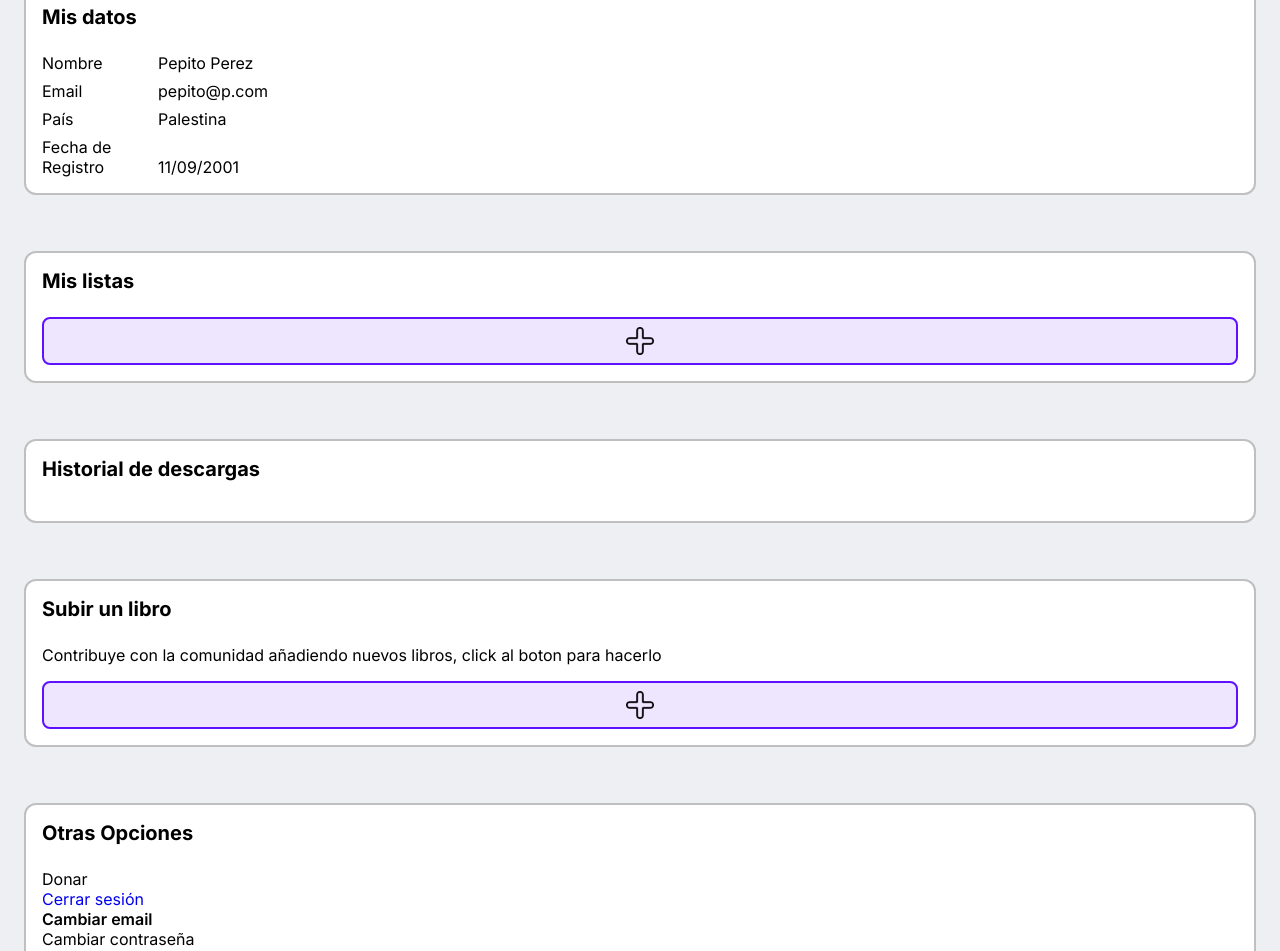
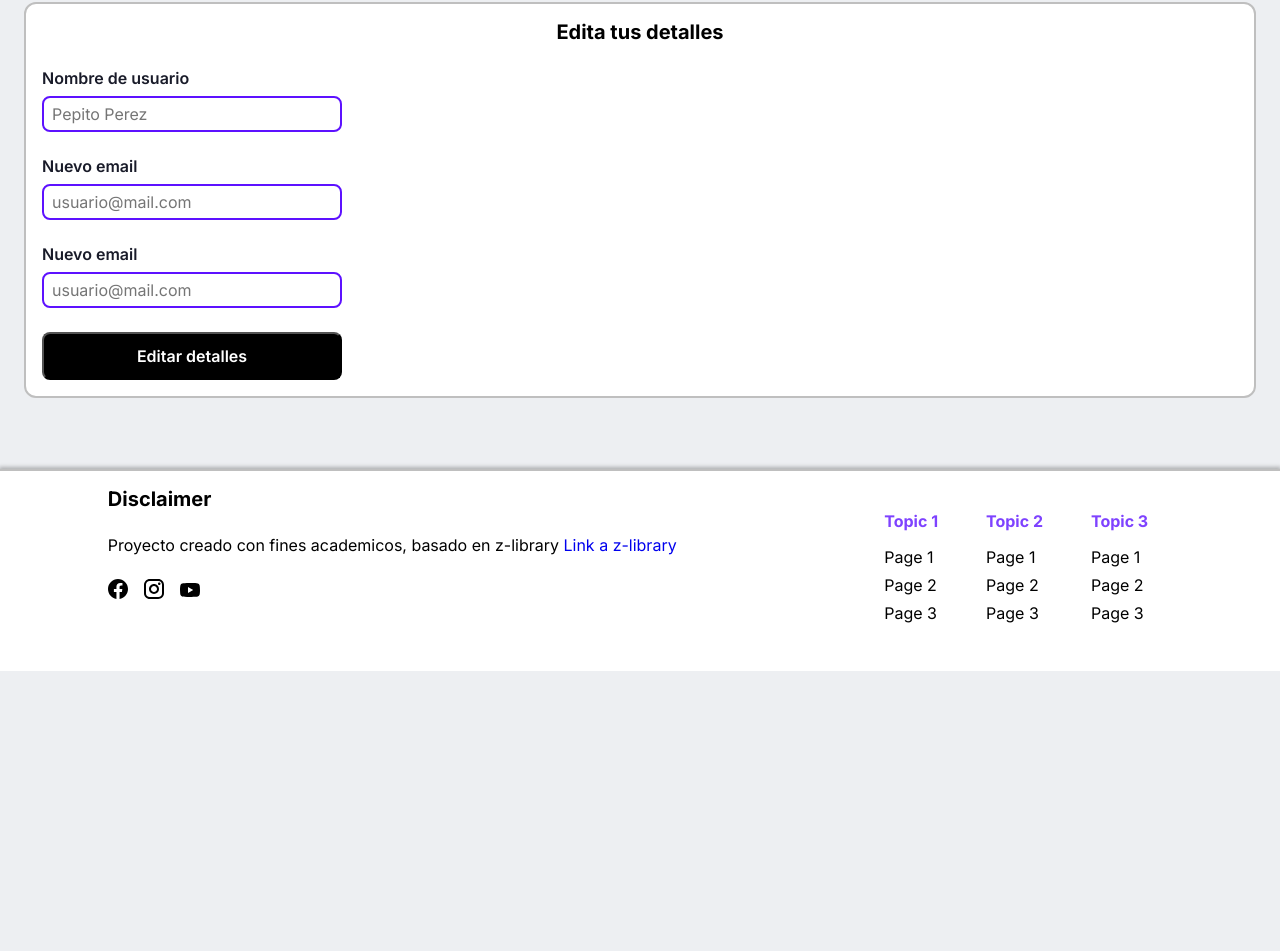
Before and after one commit to jfmonsa/AtlasBooks-front, a React (Vite) app: page /my-account/change-users-details in a window 1280 px wide. Shown: the part 129-1080 px from the top of the page. After the commit the page ends 800 px from the top, so only its background shows below. Built offline with nearby package versions, Linux system fonts and the light colour scheme.

Commit message:
fixes edit users details

```diff
--- a/src/App.jsx
+++ b/src/App.jsx
@@ -9,6 +9,7 @@ import ChangePass from "./pages/account/ChangePass.jsx";
 import BookInformation from "./pages/bookInformation/BookInformation.jsx";
 import RateStars from "./components/rate-stars/RateStars.jsx";
 import MyAccount from "./pages/myaccount/MyAccount.jsx";
+import ChangeUserDetails from "./pages/account/ChangeUserDetails.jsx";
 
 const App = () => {
   return (
@@ -26,7 +27,7 @@ const App = () => {
           <Route path="/my-account" element={<MyAccount />} />
           <Route
             path="/my-account/change-users-details"
-            element={<MyAccount />}
+            element={<ChangeUserDetails />}
           />
           <Route path="/book-information" element={<BookInformation />} />
         </Routes>
--- a/src/pages/account/ChangeUserDetails.jsx
+++ b/src/pages/account/ChangeUserDetails.jsx
@@ -9,18 +9,27 @@ const ChangeUserDetails = () => {
     <Card h1_text="Edita tus detalles" h1_center={true}>
       <form method="post" action="/my-account">
         <InputText
+          text="Nombre de usuario"
+          type="text"
+          holder={NAME}
+          typecss="access"
+        />
+        <InputText
           text="Nuevo email"
           type="email"
           holder={EMAIL}
           typecss="access"
-        ></InputText>
+        />
         <InputText
           text="Nuevo email"
           type="email"
           typecss="access"
           holder={EMAIL}
-        ></InputText>
-        <PrimaryBtnForm cssClasses="black1Btn" />
+        />
+        <PrimaryBtnForm
+          text="Editar detalles"
+          cssClasses="formCustomBtn black2Btn"
+        />
       </form>
     </Card>
   );
--- a/src/pages/myaccount/MyAccount.jsx
+++ b/src/pages/myaccount/MyAccount.jsx
@@ -74,7 +74,10 @@ const MyAccountOtherOpts = () => {
           <Link to="/Login">Cerrar sesión</Link>
         </li>
         <li>
-          <Link to="/my-account" className="navbar-right__item">
+          <Link
+            to="/my-account/change-users-details"
+            className="navbar-right__item"
+          >
             Cambiar email
           </Link>
         </li>
```
